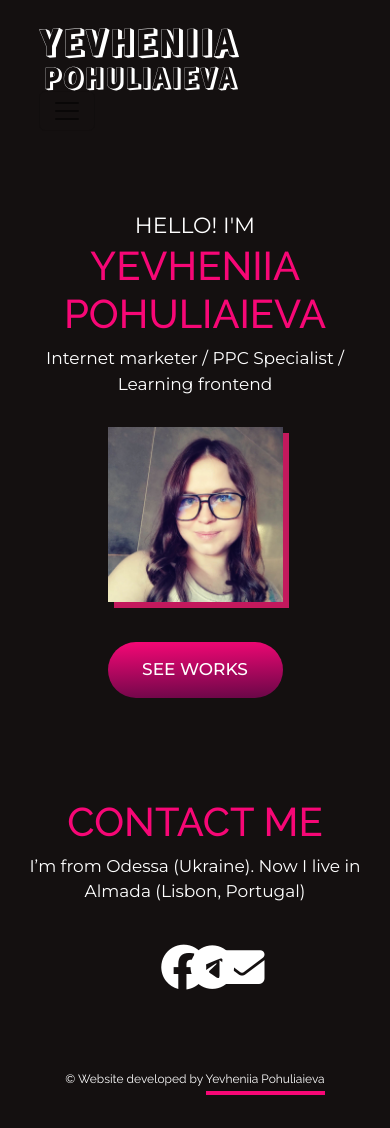
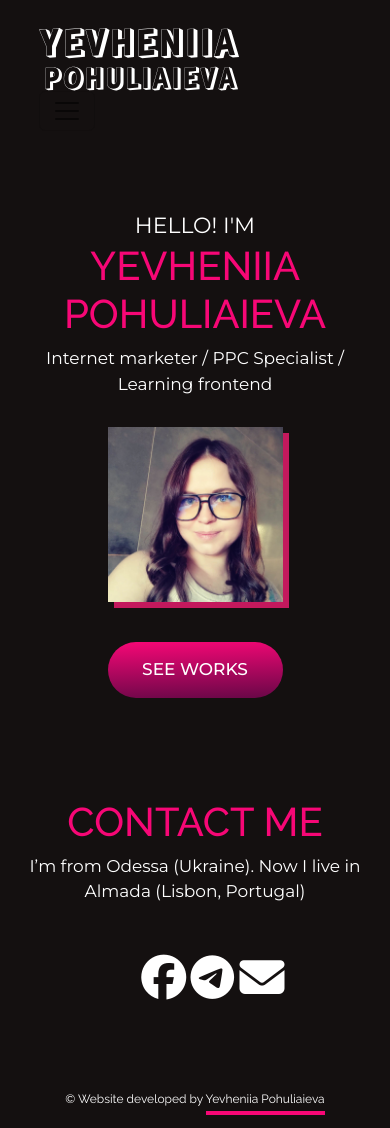
Before and after one commit to pohuliaieva/Portfolio-project, a plain HTML site: page index.html in a window 390 px wide. Drawn offline with nearby package versions, Linux system fonts and the light colour scheme.

Commit message:
fixed social media icon

```diff
--- a/style/main.css
+++ b/style/main.css
@@ -348,6 +348,12 @@ p.small-desc {
     .col {
         flex: auto;
     }
+
+    .fb,
+    .tg,
+    .mail {
+        margin: 10px;
+    }
 }
 
 @media (min-width: 768px) {
```
